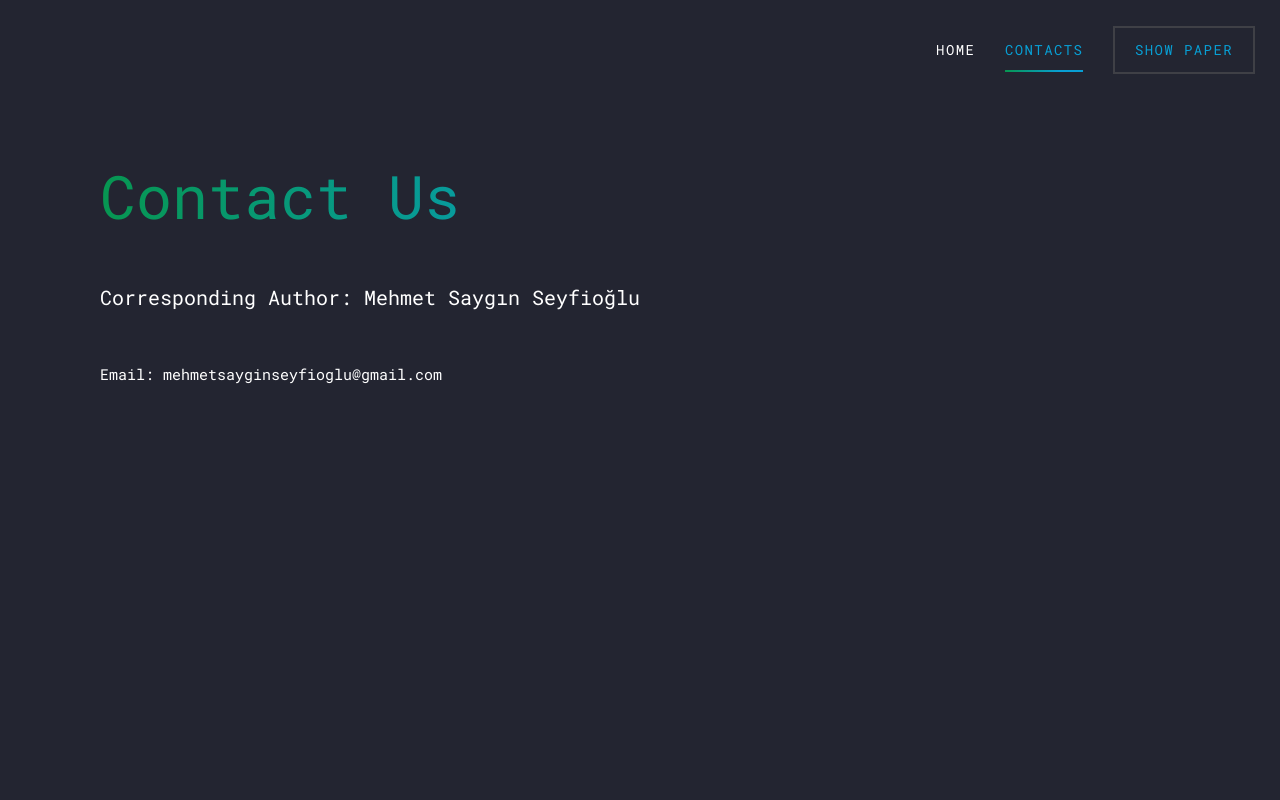
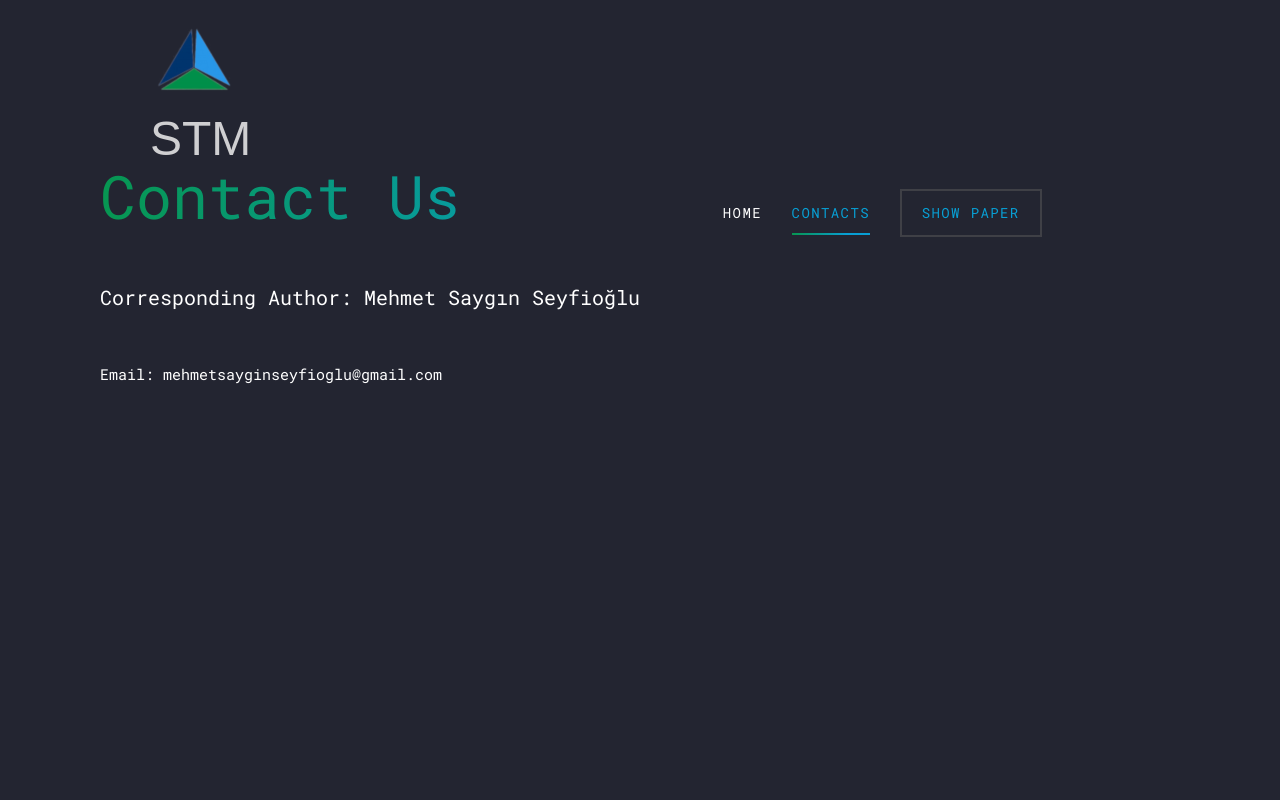
Before and after one commit to stm-ai/stm-ai.github.io, a plain HTML site: page contact.html in a window 1280 px wide. Shown: the top 800 px of the page. Drawn offline with Linux system fonts and the light colour scheme; files whose address does not match are found by name.

Commit message:
logo is added to contact.html

```diff
--- a/contact.html
+++ b/contact.html
@@ -34,7 +34,8 @@
     <header class="site-navbar py-3" role="banner">
       <div class="container-fluid">
         <div class="row align-items-center">
-          <div class="col-11 col-xl-2">
+          <div class="col-11 col-xl-2" style="margin-left:135px;font-size: 48px;font-family: Arial">
+            <img src="img/Stm-logo-big.png" >STM
           </div>
           <div class="col-12 col-md-10 d-none d-xl-block">
             <nav class="site-navigation position-relative text-right" role="navigation">
```
